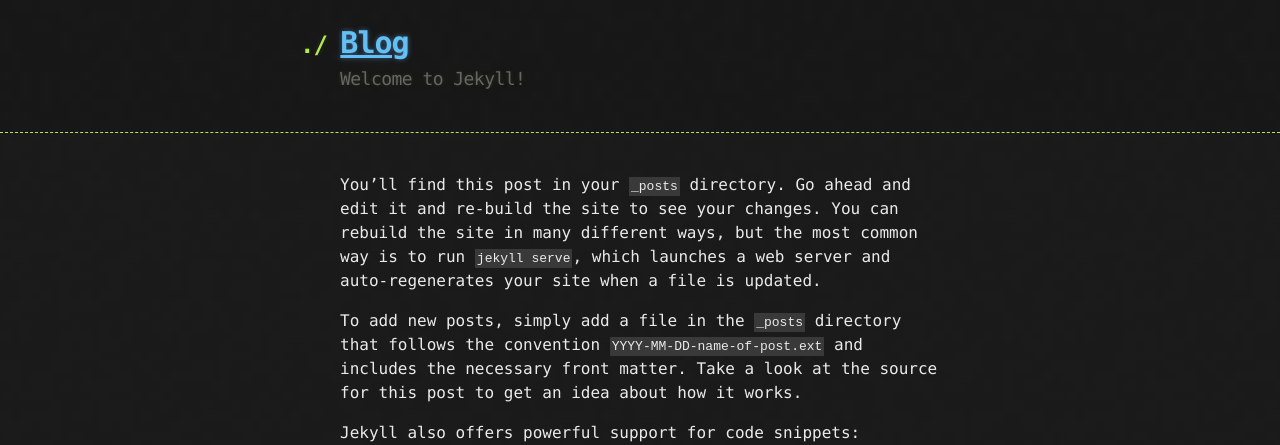
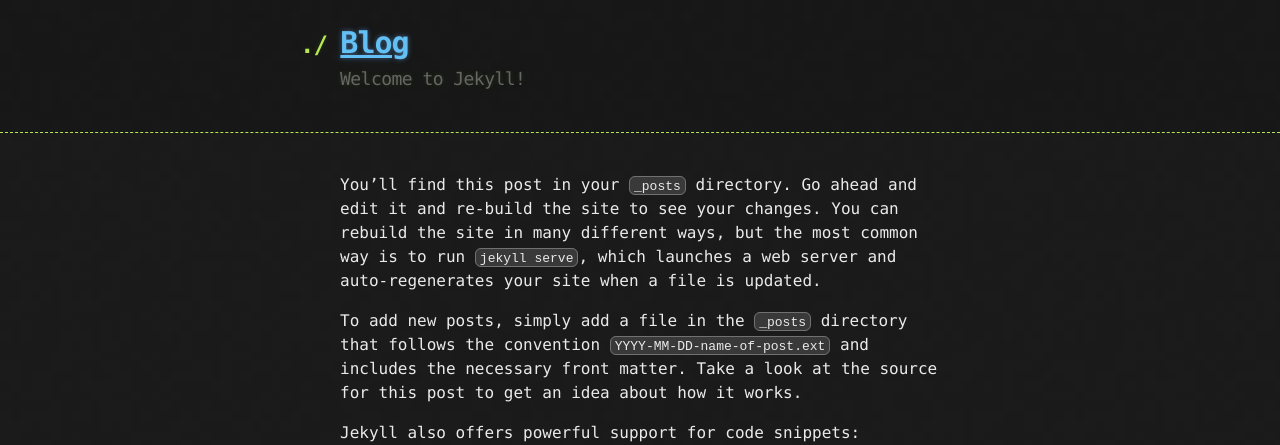
Before and after one commit to tomi77/blog, a Jekyll site: the page built from _posts/2016-08-21-welcome-to-jekyll.md, in a window 1280 px wide. Shown: the top 445 px of the page. Built offline with Jekyll 4.4.1, drawn with Linux system fonts in a browser that asks for light colours.

Commit message:
fix highlighting

```diff
--- a/css/syntax-highlighting.css
+++ b/css/syntax-highlighting.css
@@ -7,7 +7,9 @@
 }
 .highlighter-rouge {
     background: #393939;
-    padding: 2px;
+    padding: 2px 4px 0 4px;
+    border: 1px solid #717171;
+    border-radius: 6px;
 }
 .highlight .c {
     color: #998;
```
